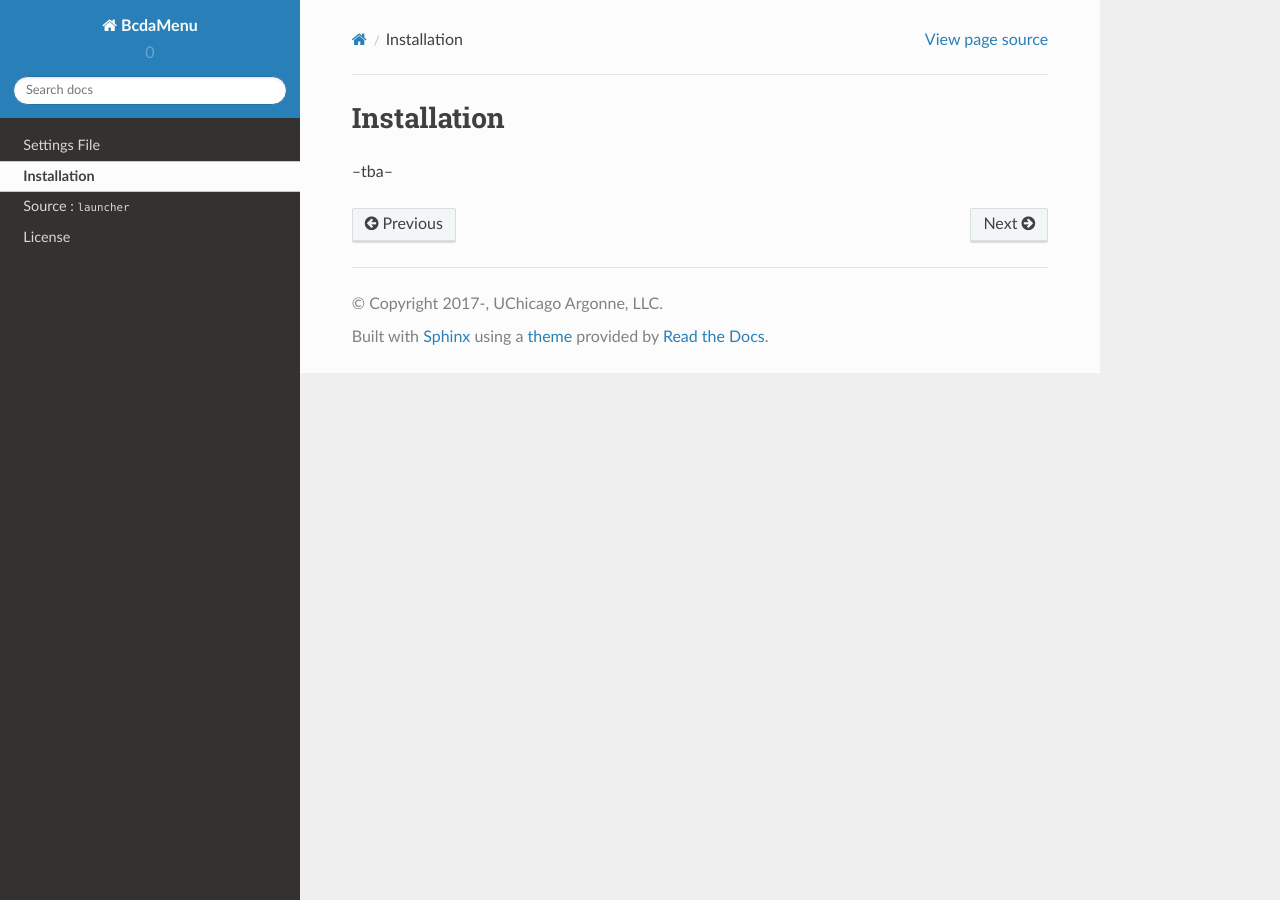
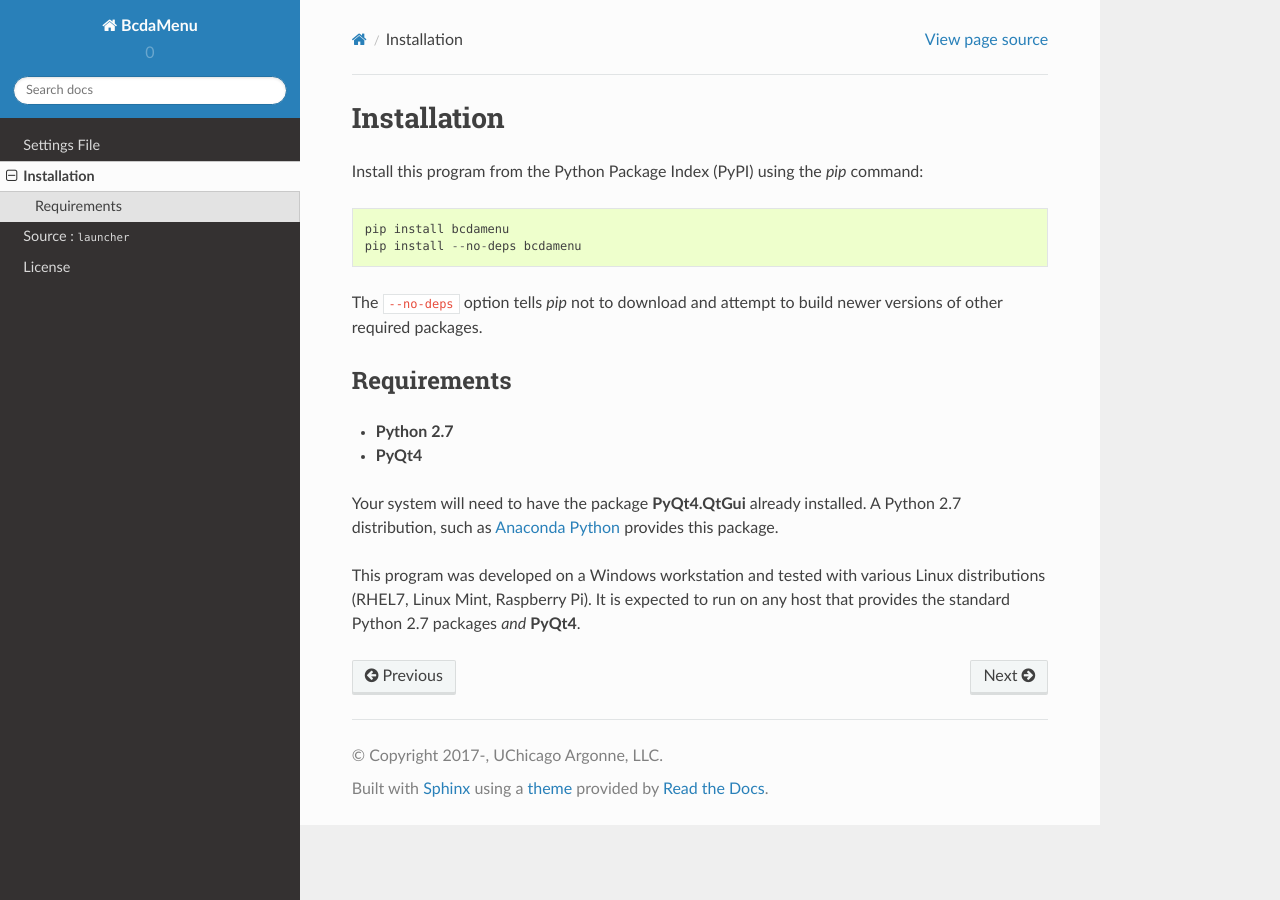
Before and after one commit to BCDA-APS/bcdamenu, a Sphinx documentation site: the page built from docs/source/install.rst, in a window 1280 px wide. Built offline with Sphinx 7.4.7 and the Read the Docs theme 2.0.0, drawn with Linux system fonts in a browser that asks for light colours.

Commit message:
fixes #5

```diff
--- a/docs/source/install.rst
+++ b/docs/source/install.rst
@@ -1,4 +1,39 @@
+.. _installation:
+
 Installation
-##############
+############
 
---tba--
+.. index::
+   installation
+   pip
+
+Install this program from the Python Package Index (PyPI)
+using the *pip* command::
+
+    pip install bcdamenu
+    pip install --no-deps bcdamenu
+
+The ``--no-deps`` option tells *pip* not to download and attempt
+to build newer versions of other required packages.
+
+.. _requirements:
+
+Requirements
+************
+
+.. index::
+   requirements; Python 2.7
+   requirements; Anaconda Python
+   requirements; PyQt4
+
+* **Python 2.7**
+* **PyQt4**
+
+Your system will need to have the package **PyQt4.QtGui**
+already installed.  A Python 2.7 distribution, such as
+`Anaconda Python <http://continuum.io>`_ provides this package.
+
+This program was developed on a Windows workstation and tested
+with various Linux distributions (RHEL7, Linux Mint, Raspberry Pi).
+It is expected to run on any host that provides the standard
+Python 2.7 packages *and* **PyQt4**.
```
Also changed, not shown: docs/source/settings.rst (+144 -2 lines), docs/source/art/gui.png (added), docs/source/art/linux-menu-dropped.png (added), docs/source/art/usaxs-menu-dropped.png (added), 2 other files.
